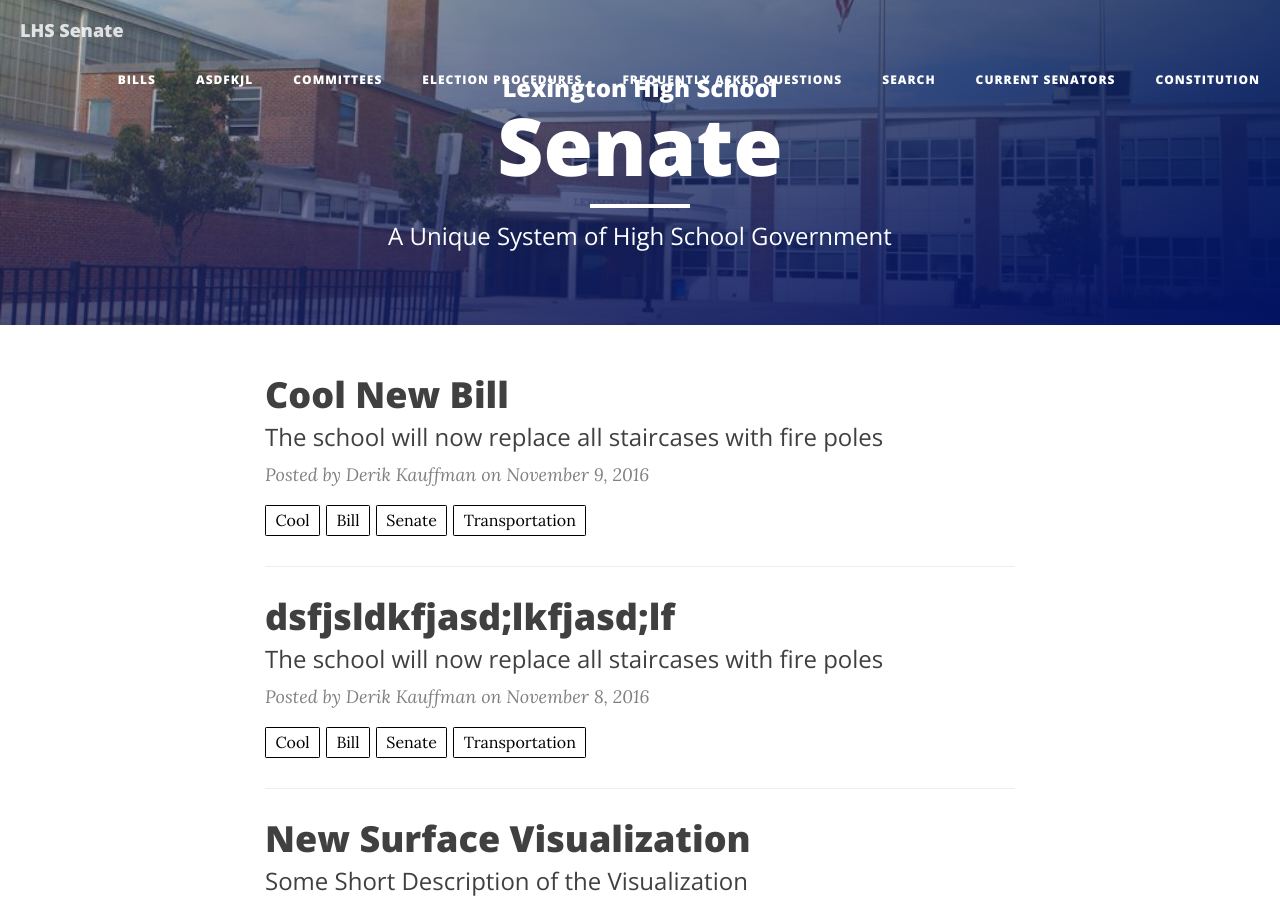
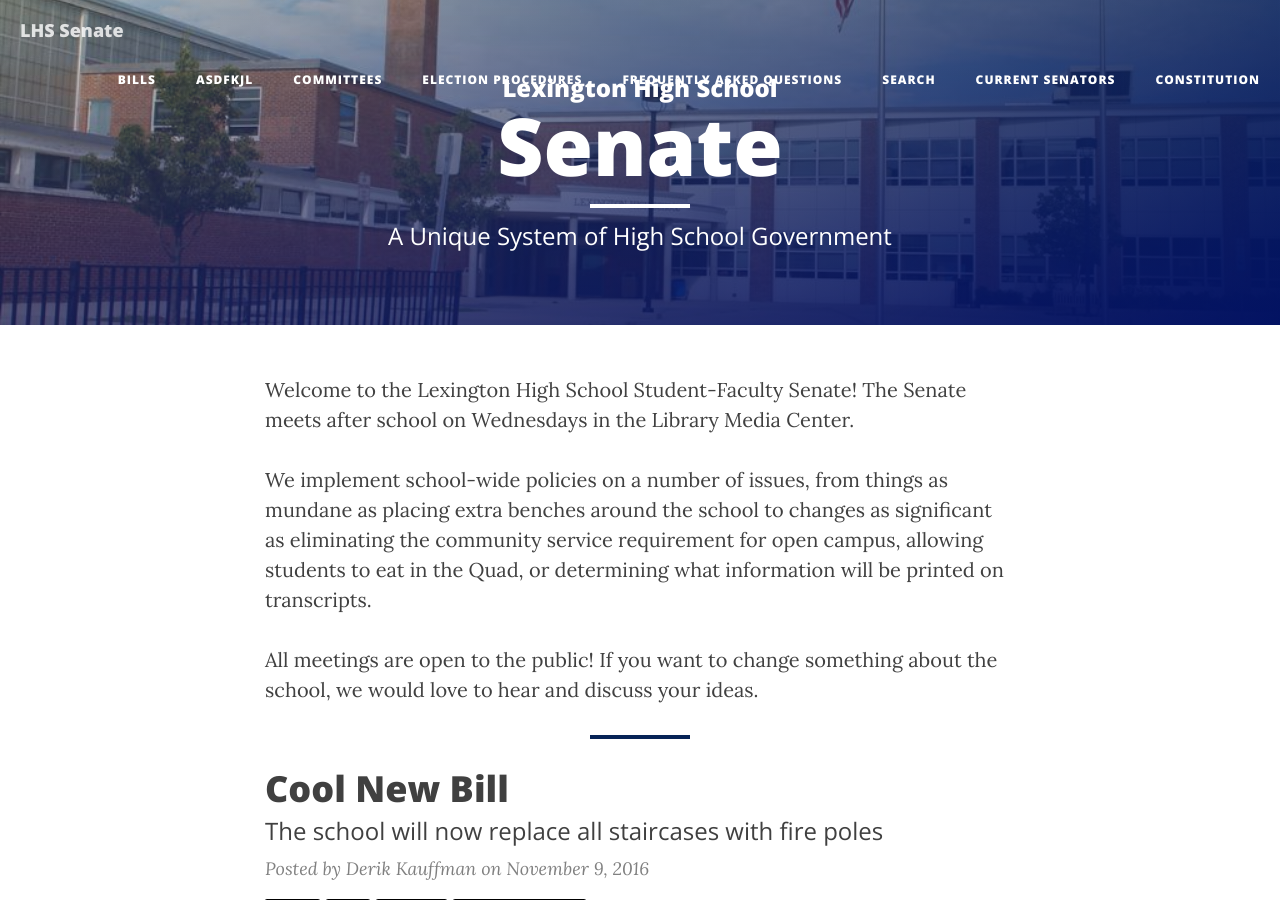
Before and after one commit to vitaedev/lhssenate, a Jekyll site: the page built from index.html, in a window 1280 px wide and 900 px high. Built offline with Jekyll 4.4.1, drawn with Linux system fonts in a browser that asks for light colours; nearby versions of some CDN libraries; the list of posts is cut into pages by our own code; comment, search, counter and statistics services are not loaded.

Commit message:
added homepage clive description

```diff
--- a/index.html
+++ b/index.html
@@ -1,6 +1,19 @@
 ---
 layout: page
 ---
+
+{% if page.url == '/' %}
+
+<p>Welcome to the Lexington High School Student-Faculty Senate! The Senate meets after school on Wednesdays in the Library Media Center.</p>
+
+<p>We implement school-wide policies on a number of issues, from things as mundane as placing extra benches around the school to changes as significant as eliminating the community service requirement for open campus, allowing students to eat in the Quad, or determining what information will be printed on transcripts.</p>
+
+<p>All meetings are open to the public! If you want to change something about the school, we would love to hear and discuss your ideas.</p>
+
+<hr class="small" style="border-color:rgb(6, 35, 86)">
+
+{% endif %}
+
 {% for post in paginator.posts %}
 <div class="post-preview">
     <a href="{{ post.url | prepend: site.baseurl }}">
```
